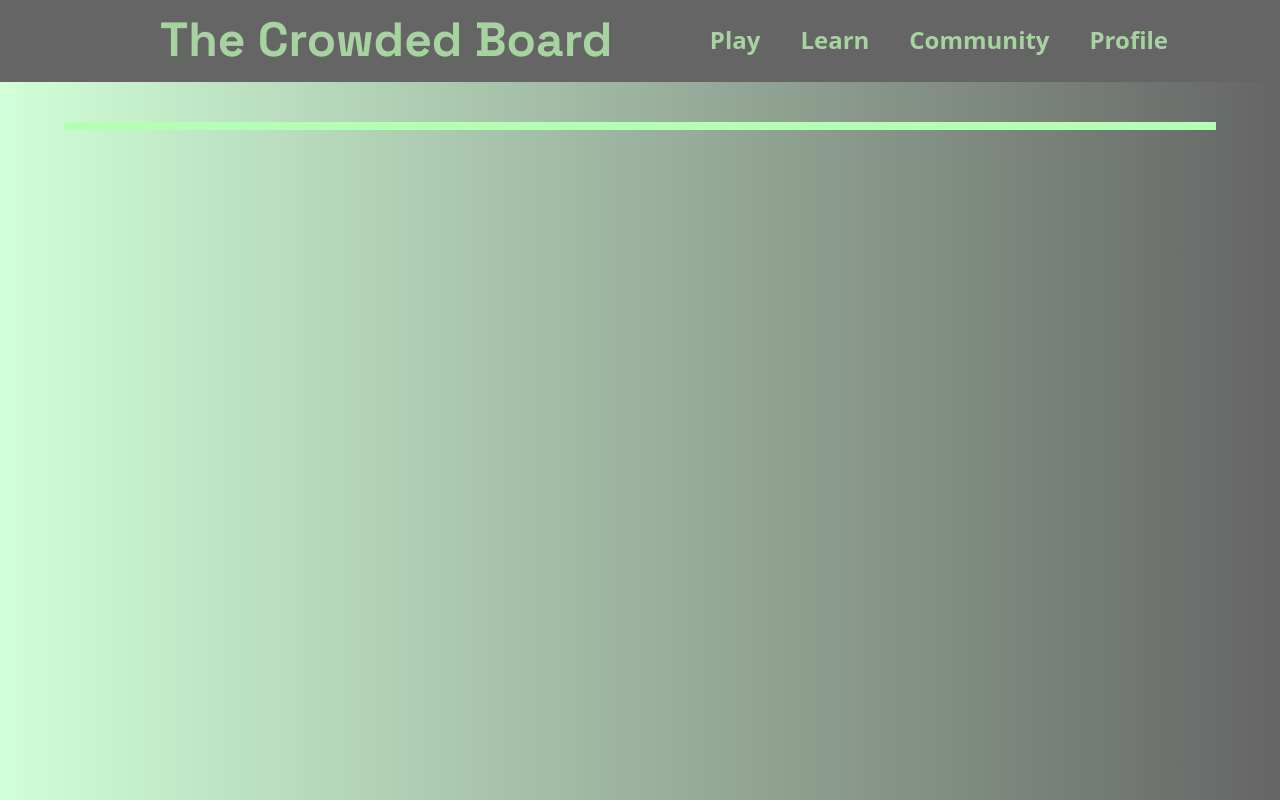
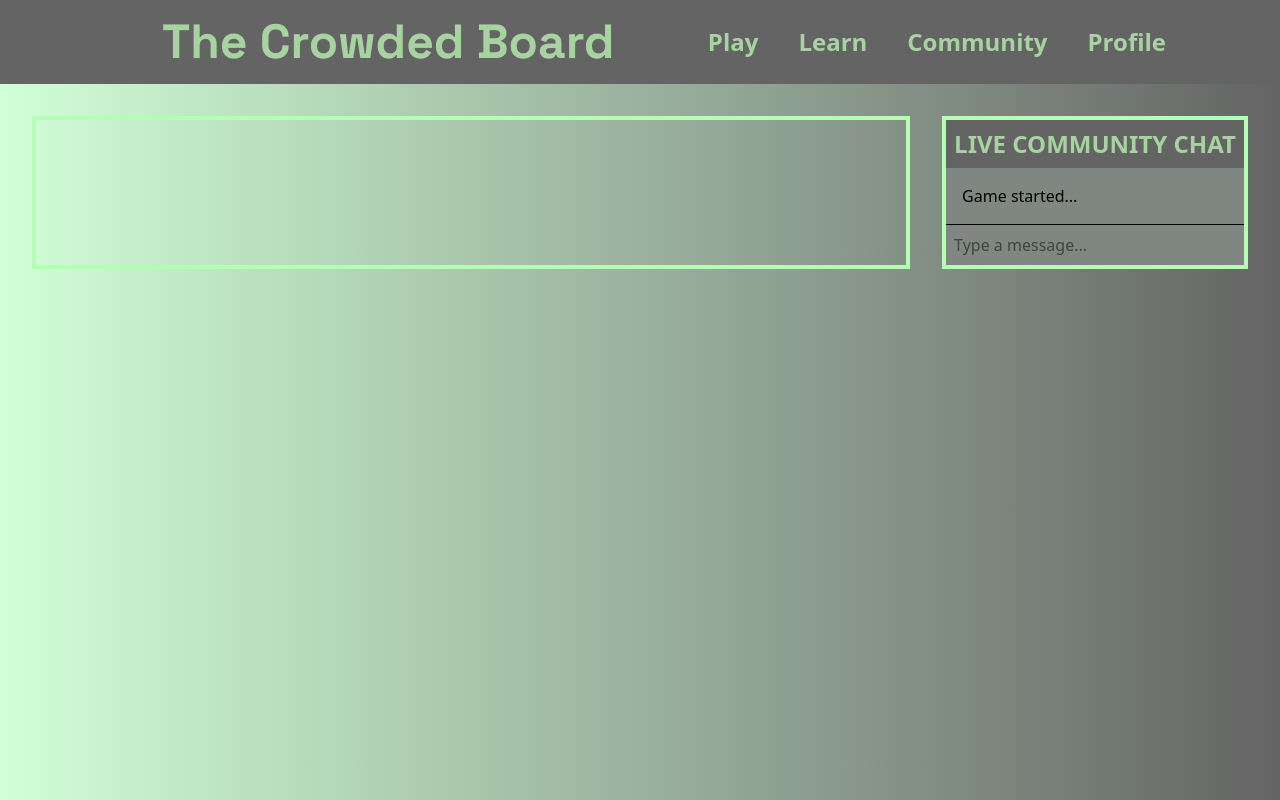
Before and after one commit to KorzLight/Online-Chess-Queue, a website built with Vite: page frontend/index.html in a window 1280 px wide. Built offline with nearby package versions, Linux system fonts and the light colour scheme; what cm-chessboard would draw is missing.

Commit message:
add chat

```diff
--- a/frontend/index.html
+++ b/frontend/index.html
@@ -2,38 +2,24 @@
 <html lang="en">
     <head>
         <meta charset="UTF-8" />
-        <meta
-            name="viewport"
-            content="width=device-width, initial-scale=1.0, maximum-scale=1.0"
-        />
+        <meta name="viewport" content="width=device-width, initial-scale=1.0, maximum-scale=1.0" />
         <title>Online Chess Queue</title>
 
         <link rel="preconnect" href="https://fonts.googleapis.com" />
         <link rel="preconnect" href="https://fonts.gstatic.com" crossorigin />
-        <link
-            href="https://fonts.googleapis.com/css2?family=Space+Grotesk:wght@300..700&display=swap"
-            rel="stylesheet"
-        />
+        <link href="https://fonts.googleapis.com/css2?family=Space+Grotesk:wght@300..700&display=swap" rel="stylesheet" />
 
         <link rel="stylesheet" href="/src/style.css" />
     </head>
     <body>
-        <div class="mb-20">
-            <nav
-                class="navBar bg-(--dim-gray) p-4 border-b-2 border-(--dim-gray)"
-            >
+        <div class="pb-20">
+            <nav class="navBar bg-(--storm-dust) p-4 border-2 border-(--storm-dust)">
                 <ul class="flex items-center justify-between px-4">
                     <li>
-                        <p
-                            class="md:text-5xl text-base font-bold font-[Space_Grotesk] text-(--celadon) md:ml-32"
-                        >
-                            The Crowded Board
-                        </p>
+                        <h1 class="md:text-5xl text-base font-bold font-[Space_Grotesk] text-(--celadon) md:ml-32">The Crowded Board</h1>
                     </li>
 
-                    <li
-                        class="flex gap-4 md:gap-10 md:text-2xl text-xs md:mr-20 text-(--celadon) font-bold"
-                    >
+                    <li class="flex gap-4 md:gap-10 md:text-2xl text-xs md:mr-20 text-(--celadon) font-bold">
                         <a>Play</a>
                         <a>Learn</a>
                         <a>Community</a>
@@ -41,12 +27,23 @@
                     </li>
                 </ul>
             </nav>
+            <div class="flex flex-col lg:flex-row p-8 gap-8">
+                <div id="mainBoard" class="flex-1 w-full mx-auto max-w-5xl border-4 border-(--light-green)"></div>
 
-            <div
-                id="mainBoard"
-                class="w-full my-10 mx-auto max-w-100 sm:max-w-xl md:max-w-6xl border-4 border-(--light-green)"
-            ></div>
+                <div id="chat" class="flex flex-col border-4 border-(--light-green) bg-(--gray-olive)">
+                    <div class="bg-(--storm-dust)">
+                        <p class="text-2xl text-center text-(--celadon) font-extrabold p-2">LIVE COMMUNITY CHAT</p>
+                    </div>
 
+                    <div id="messages" class="flex-1 p-4">
+                        <p>Game started...</p>
+                    </div>
+
+                    <div id="input" class="border-t">
+                        <input type="text" placeholder="Type a message..." class="w-full p-2" />
+                    </div>
+                </div>
+            </div>
             <script type="module" src="/src/main.js"></script>
         </div>
     </body>
--- a/frontend/src/main.js
+++ b/frontend/src/main.js
@@ -1,21 +1,9 @@
 // @ts-nocheck
-import {
-    BORDER_TYPE,
-    Chessboard,
-    COLOR,
-    INPUT_EVENT_TYPE,
-    PIECES_FILE_TYPE,
-} from 'cm-chessboard/src/Chessboard.js';
+import { BORDER_TYPE, Chessboard, COLOR, INPUT_EVENT_TYPE, PIECES_FILE_TYPE } from 'cm-chessboard/src/Chessboard.js';
 
 // Extensions
-import {
-    Markers,
-    MARKER_TYPE,
-} from 'cm-chessboard/src/extensions/markers/Markers.js';
-import {
-    PromotionDialog,
-    PROMOTION_DIALOG_RESULT_TYPE,
-} from 'cm-chessboard/src/extensions/promotion-dialog/PromotionDialog.js';
+import { Markers, MARKER_TYPE } from 'cm-chessboard/src/extensions/markers/Markers.js';
+import { PromotionDialog, PROMOTION_DIALOG_RESULT_TYPE } from 'cm-chessboard/src/extensions/promotion-dialog/PromotionDialog.js';
 import { Chess } from 'chess.js/dist/esm/chess.js';
 import { RightClickAnnotator } from 'cm-chessboard/src/extensions/right-click-annotator/RightClickAnnotator.js';
 
@@ -39,11 +27,7 @@ const board = new Chessboard(document.getElementById('mainBoard'), {
             file: 'pieces/standard.svg',
         },
     },
-    extensions: [
-        { class: Markers, props: { autoMarkers: MARKER_TYPE.square } },
-        { class: RightClickAnnotator },
-        { class: PromotionDialog },
-    ],
+    extensions: [{ class: Markers, props: { autoMarkers: MARKER_TYPE.square } }, { class: RightClickAnnotator }, { class: PromotionDialog }],
 });
 
 let seed = 71;
@@ -123,19 +107,10 @@ function inputHandler(event) {
             });
 
             for (const possibleMove of possibleMoves) {
-                if (
-                    possibleMove.promotion &&
-                    possibleMove.to === event.squareTo
-                ) {
+                if (possibleMove.promotion && possibleMove.to === event.squareTo) {
                     isPromotion = true;
-                    event.chessboard.showPromotionDialog(
-                        event.squareTo,
-                        COLOR.white,
-                        (promoResult) => {
-                            if (
-                                promoResult.type ===
-                                PROMOTION_DIALOG_RESULT_TYPE.pieceSelected
-                            ) {
+                    event.chessboard.showPromotionDialog(event.squareTo, COLOR.white, (promoResult) => {
+                        if (promoResult.type === PROMOTION_DIALOG_RESULT_TYPE.pieceSelected) {
                             // Apply promotion
                             chess.move({
                                 from: event.squareFrom,
@@ -147,13 +122,9 @@ function inputHandler(event) {
                         } else {
                             // Cancel promotion -> Reset board
                             event.chessboard.setPosition(chess.fen(), true);
-                                event.chessboard.enableMoveInput(
-                                    inputHandler,
-                                    COLOR.white
-                                );
+                            event.chessboard.enableMoveInput(inputHandler, COLOR.white);
                         }
-                        }
-                    );
+                    });
                     return true;
                 }
             }
--- a/frontend/src/style.css
+++ b/frontend/src/style.css
@@ -1,7 +1,7 @@
 @import 'tailwindcss';
 
 :root {
-    --dim-gray: #656565;
+    --storm-dust: #646464;
     --gray-olive: #808782;
     --celadon: #a6d3a0;
     --tea-green: #d1ffd7;
@@ -11,7 +11,7 @@
 body {
     margin: 0;
     min-height: 100vh;
-    background-image: linear-gradient(to left, var(--dim-gray), var(--tea-green));
+    background-image: linear-gradient(to left, var(--storm-dust), var(--tea-green));
 }
 
 /* * {
@@ -23,7 +23,7 @@ body {
     color: white;
     display: flex;
 	padding: 2px 20px;
-    /*background-color: #333333;
+    background-color: #333333;
 }
 
 ul li a {
```
Lines whose indentation alone changed are shown as unchanged.
